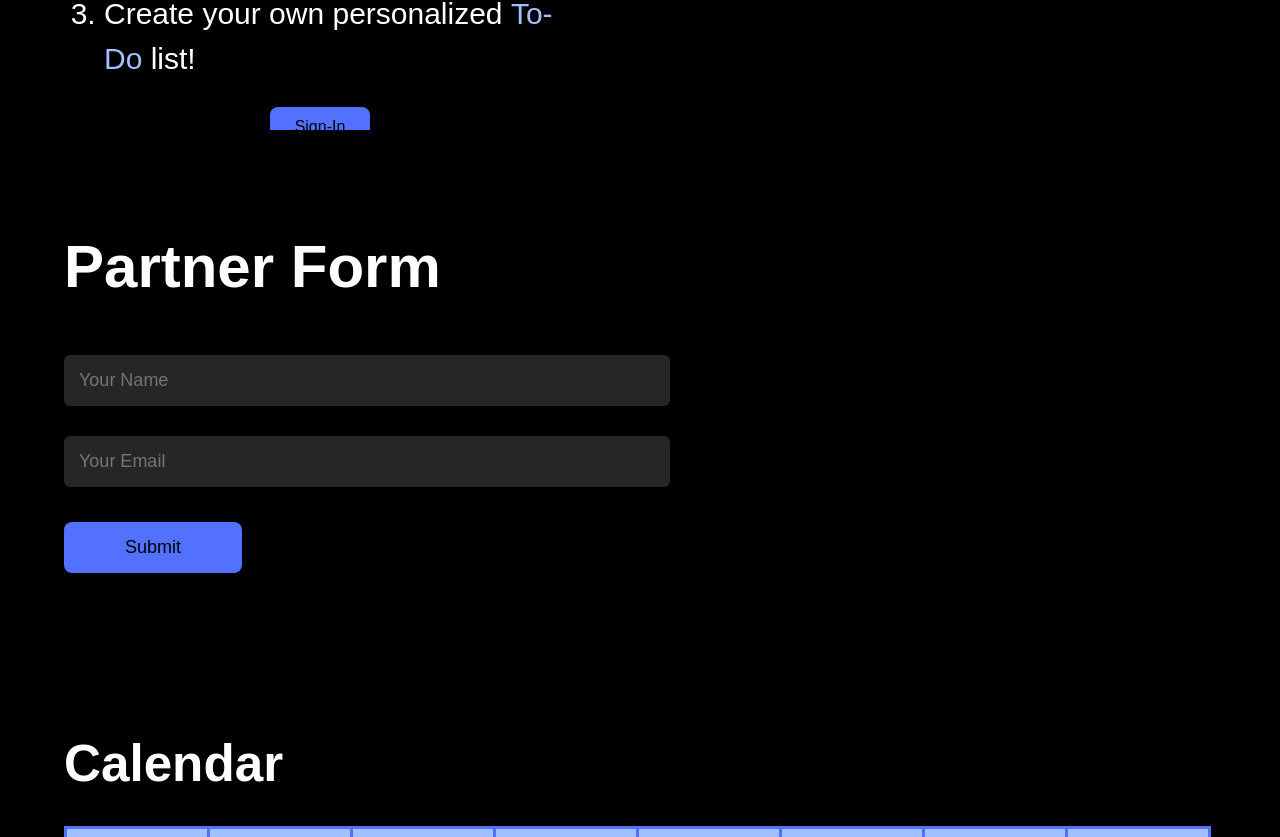
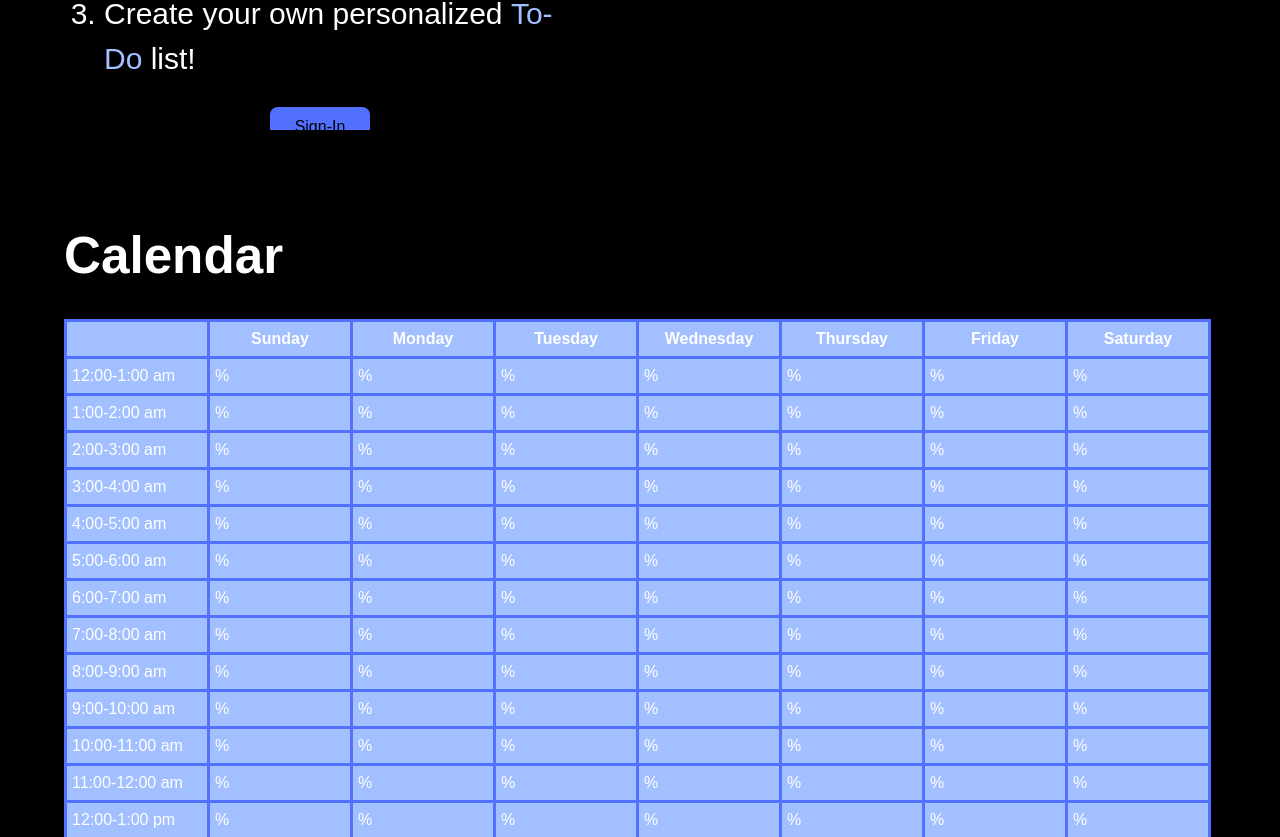
Before and after one commit to Oasis-NEU/s24-group21, a React (Vite) app: page / in a window 1280 px wide. Shown: the part 670-1507 px from the top of the page. Built offline with nearby package versions, Linux system fonts and the light colour scheme.

Commit message:
trying to break up into components

```diff
--- a/package.json
+++ b/package.json
@@ -7,7 +7,8 @@
     "dev": "vite",
     "build": "tsc && vite build",
     "lint": "eslint . --ext ts,tsx --report-unused-disable-directives --max-warnings 0",
-    "preview": "vite preview"
+    "preview": "vite preview",
+    "start": "vite"
   },
   "dependencies": {
     "react": "^18.2.0",
--- a/src/App.tsx
+++ b/src/App.tsx
@@ -1,5 +1,6 @@
 //import { useState } from 'react'
 import './App.css'
+import partnerForm from './partnerForm';
 import React from 'react';
 
 function App() {
@@ -59,27 +60,7 @@ function App() {
 
       </div>
 
-
-
-
-
-
-
-      <div id="partnerForm">
-        <div className="container">
-          <h1 className="sub-title">Partner Form</h1>
-            <form>
-            <input type="text" name="Name" placeholder="Your Name" required></input>
-            <input type="email" name="Email" placeholder="Your Email" required></input>
-
-          <div >
-            <button type="submit" className="submit-button">Submit</button>
-          </div>
-          </form>
-          </div>
-      </div>
-
-
+      <div><partnerForm/></div>
 
       <div id="calendar">
 
```
